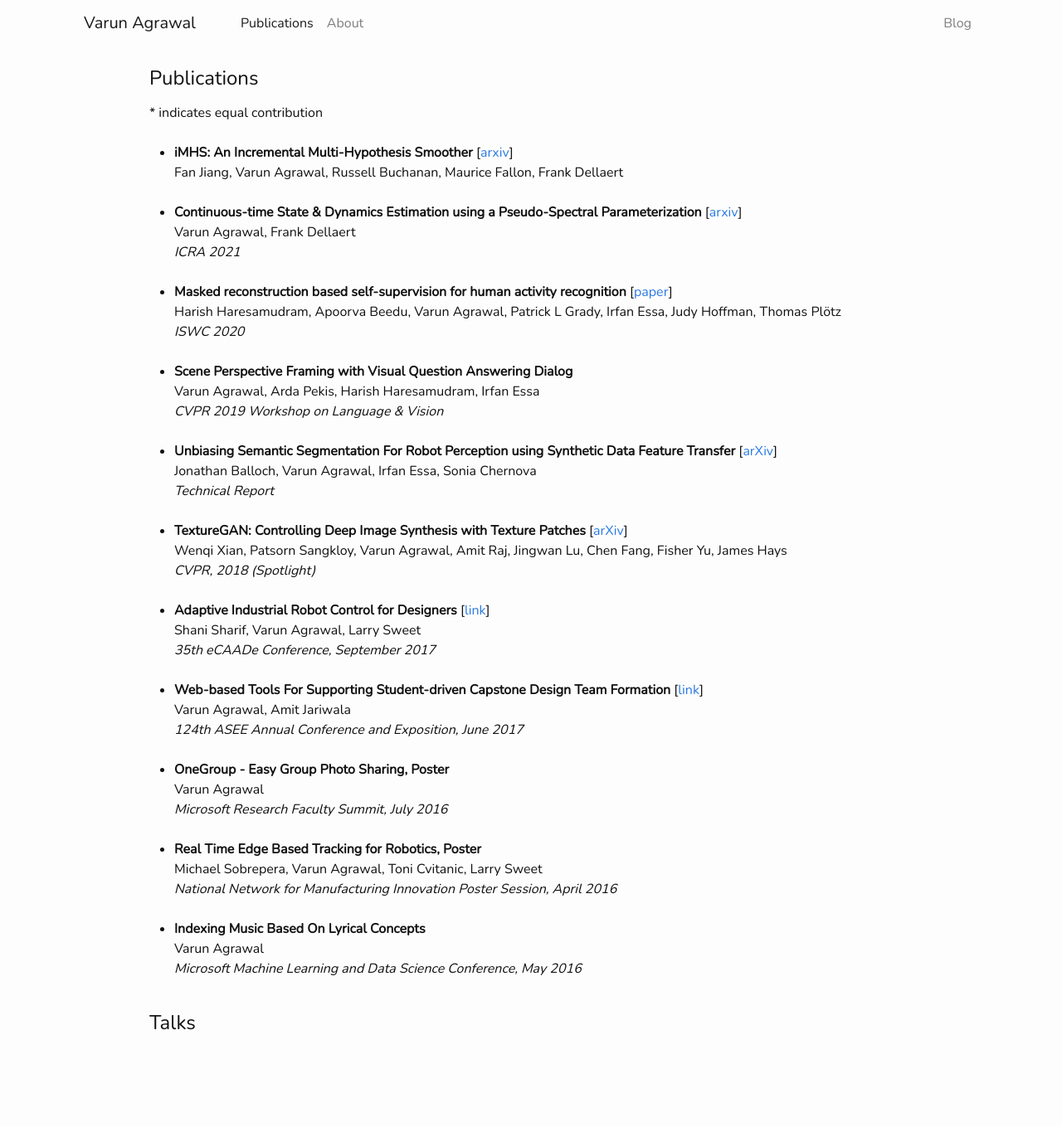
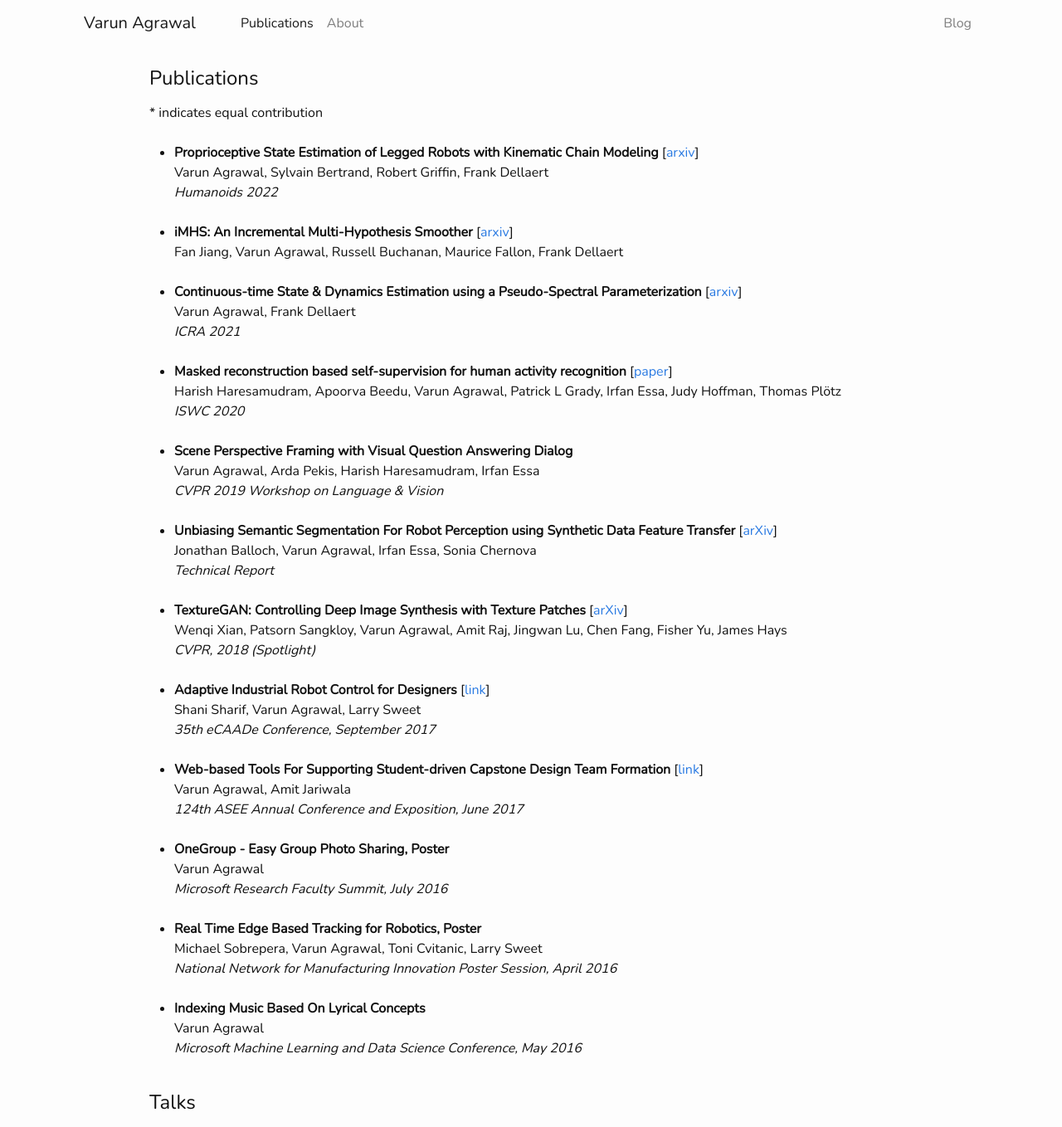
Before and after one commit to varunagrawal/varunagrawal.github.io, a Jekyll site: the page built from research.html, in a window 1280 px wide. Shown: the whole page at 83% size. Built offline with Jekyll 4.4.1, drawn with Linux system fonts in a browser that asks for light colours; nearby versions of some CDN libraries; a style sheet for code colours, icons or effects is not loaded; before the commit the page ends 1263 px from its top, so only the background shows below that.

Commit message:
added humanoids paper

```diff
--- a/_data/publications.yml
+++ b/_data/publications.yml
@@ -1,13 +1,19 @@
+- title: "Proprioceptive State Estimation of Legged Robots with Kinematic Chain Modeling"
+  authors: Varun Agrawal, Sylvain Bertrand, Robert Griffin, Frank Dellaert
+  venue: Humanoids 2022
+  links:
+    arxiv: https://arxiv.org/abs/2209.05644
+
 - title: "iMHS: An Incremental Multi-Hypothesis Smoother"
   authors: Fan Jiang, Varun Agrawal, Russell Buchanan, Maurice Fallon, Frank Dellaert
   links:
-    arxiv: https://arxiv.org/pdf/2103.13178.pdf
+    arxiv: https://arxiv.org/abs/2103.13178
 
 - title: Continuous-time State & Dynamics Estimation using a Pseudo-Spectral Parameterization
   authors: Varun Agrawal, Frank Dellaert
   venue: ICRA 2021
   links:
-    arxiv: https://arxiv.org/pdf/2103.12219.pdf
+    arxiv: https://arxiv.org/abs/2103.12219
 
 - title: Masked reconstruction based self-supervision for human activity recognition
   authors: Harish Haresamudram, Apoorva Beedu, Varun Agrawal, Patrick L Grady, Irfan Essa, Judy Hoffman, Thomas Plötz
```
